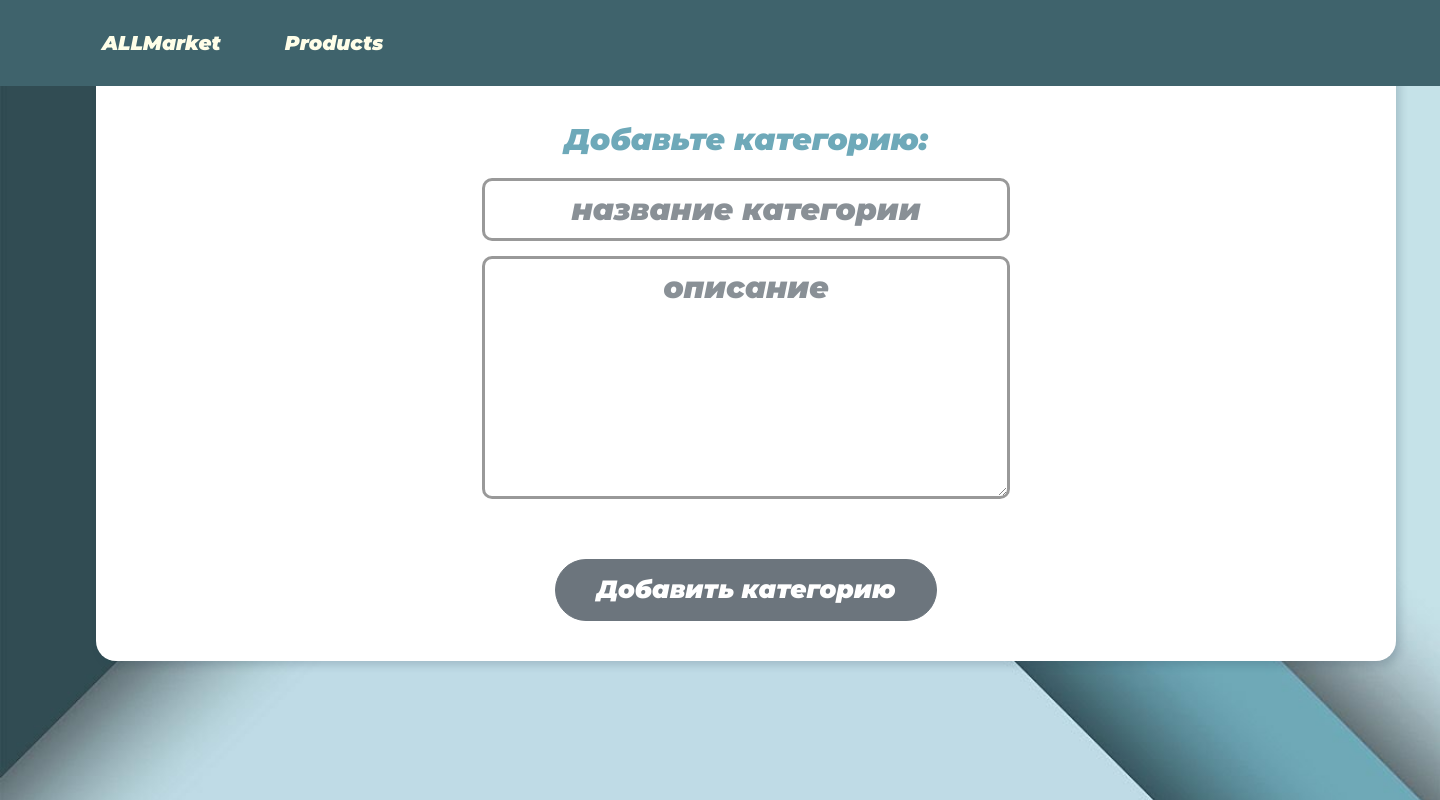
After one commit to asmossunov/54_laboratory_Anton_Mosunov, a Django app: template allmarket/market/templates/category_add.html in a window 1440 px wide. The commit adds this page. Run offline with Django 3.2, Linux system fonts and the light colour scheme; the template is opened without the code that fills it, so the values that code supplies are empty; some libraries are stand-ins or nearby versions.

Commit message:
Создание страницы для добавления новой категории
Создана страница category_add.html для для добавления новой категории
Добавлена маршрутизация и создано представление.
Добавлен файл миграции.

```diff
--- a/allmarket/market/templates/base.html
+++ b/allmarket/market/templates/base.html
@@ -19,6 +19,7 @@
        <div class="container">
            <ul class="menu">
                <a class="navbar-link" href="{% url 'index' %}">ALLMarket</a>
+               <a class="navbar-link" href="{% url 'index' %}">Products</a>
                {% block menu %}{% endblock %}
 
            </ul>
--- /dev/null
+++ b/allmarket/market/templates/category_add.html
@@ -0,0 +1,32 @@
+{% extends 'base.html' %}
+{% block menu %}
+
+{% endblock %}
+
+{% block title %}
+    Добавление категории
+{% endblock %}
+{% block content %}
+    <div class="container">
+        <div class="box">
+
+           <form action="{% url 'category_add' %}" method="POST">
+                {% csrf_token%}
+
+                <div class="row text justify-content-center">
+                    <div class="col-5 text-center">
+                        <p class="descript">Добавьте категорию:</p>
+                        <input name="category_name" class="form-control id="category_name" placeholder="название категории">
+                         <textarea class="form-control" name="category_description" id="exampleFormControlTextarea1" rows="5" placeholder="описание"></textarea>
+                    </div>
+                </div>
+
+                <div class="row justify-content-center">
+                    <div class="col-10 text-center">
+                        <button type="submit" class="btn btn-secondary btn-block">Добавить категорию</button>
+                    </div>
+                </div>
+            </form>
+        </div>
+    </div>
+{% endblock %}
--- a/allmarket/market/urls.py
+++ b/allmarket/market/urls.py
@@ -1,14 +1,14 @@
 from django.contrib import admin
 from django.urls import path
 
-from market.views.tasks import index_view, product_view
+from market.views.tasks import index_view, product_view, add_category_view
 
 
 urlpatterns = [
     path('admin/', admin.site.urls),
     path('', index_view, name='index'),
     # path('tasks/confirmation/<int:pk>', confirmation_view, name='delete_confirmation'),
-    # path('tasks/add/', add_task_view, name='task_add'),
+    path('categories/add/', add_category_view, name='category_add'),
     path('products/<int:pk>', product_view, name='product_detail'),
     # path('edit/', task_view, name='task_edit'),
     # path('tasks/edit/<int:pk>', task_edit_view, name='task_edit'),
```
Also changed, not shown: allmarket/market/views/products.py (+21 -1 lines), allmarket/market/migrations/0001_initial.py (added).
